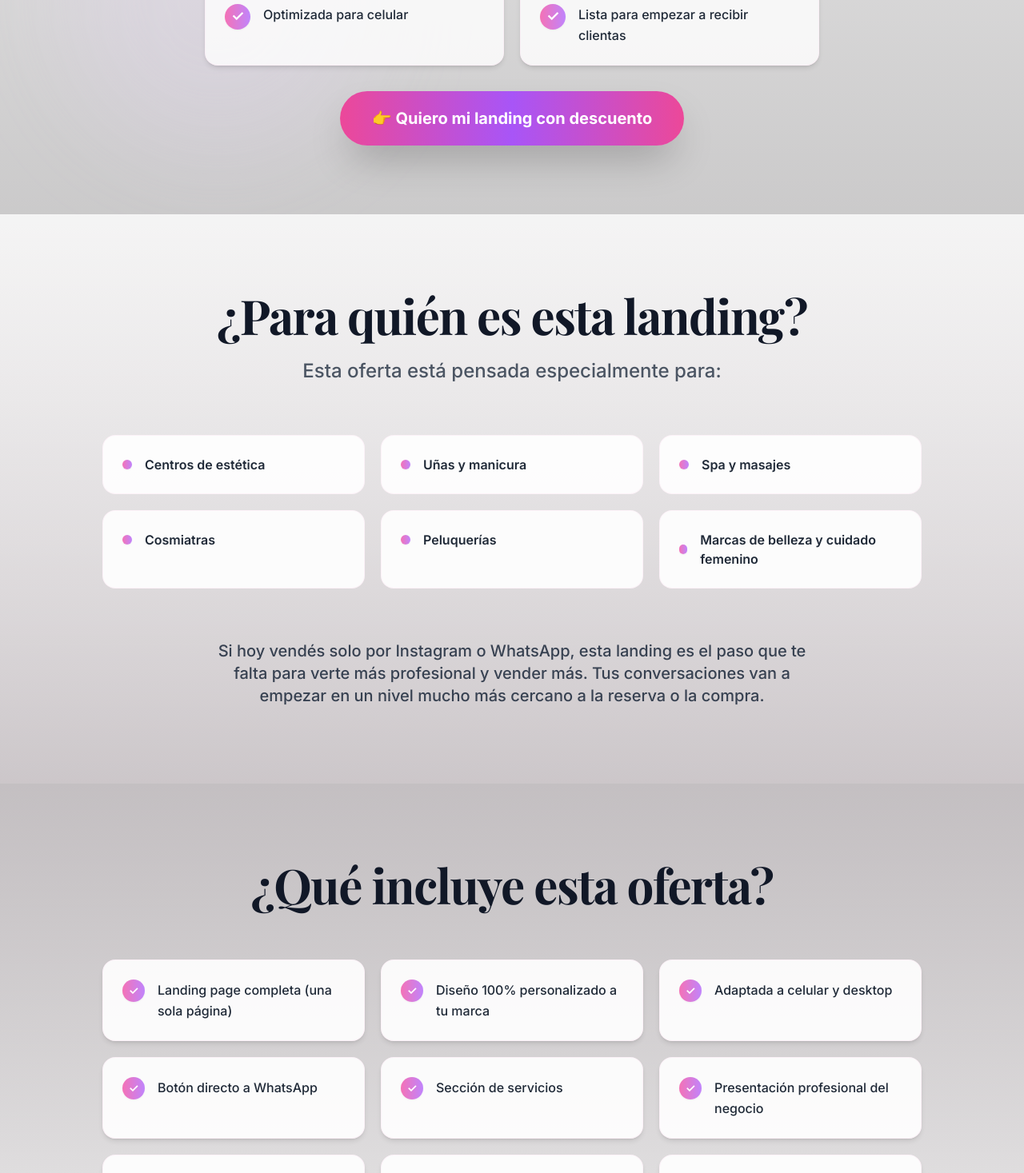
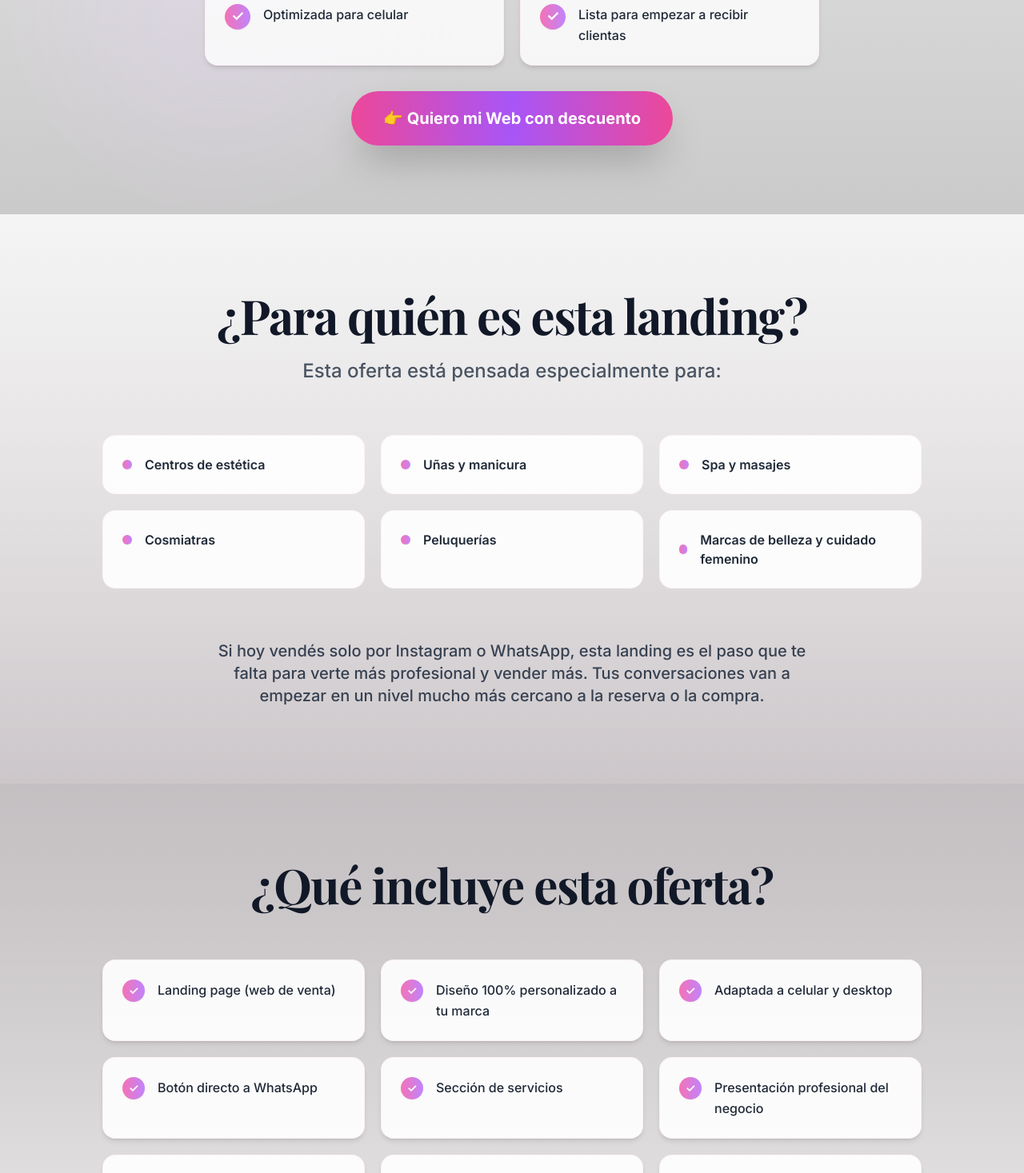
Before and after one commit to enzo369-htm/Portfolio-web, a Next.js app: page /oferta in a window 1280 px wide. Shown: the part 900-2367 px from the top of the page at 80% size. Built offline with nearby package versions, Linux system fonts and the light colour scheme; a web font is replaced by a local one.

Commit message:
Actualizar textos: cambiar 'landing' por 'Web', eliminar '(una sola página)', agregar '(web de venta)', actualizar textos de cierre

```diff
--- a/app/oferta/page.tsx
+++ b/app/oferta/page.tsx
@@ -159,7 +159,7 @@ export default function OfertaPage() {
             className="inline-block mt-16 px-10 py-5 bg-gradient-to-r from-pink-500 via-purple-500 to-pink-500 text-white text-lg md:text-xl font-bold rounded-full shadow-2xl hover:shadow-3xl transform hover:scale-105 transition-all duration-300 hover:from-pink-600 hover:via-purple-600 hover:to-pink-600 relative overflow-hidden group"
           >
             <span className="relative z-10 flex items-center gap-2">
-              👉 Quiero mi landing con descuento
+              👉 Quiero mi Web con descuento
             </span>
             <div className="absolute inset-0 bg-gradient-to-r from-pink-600 via-purple-600 to-pink-600 opacity-0 group-hover:opacity-100 transition-opacity duration-300"></div>
           </a>
@@ -218,7 +218,7 @@ export default function OfertaPage() {
 
           <div className="grid md:grid-cols-2 lg:grid-cols-3 gap-5 mb-16">
             {[
-              "Landing page completa (una sola página)",
+              "Landing page (web de venta)",
               "Diseño 100% personalizado a tu marca",
               "Adaptada a celular y desktop",
               "Botón directo a WhatsApp",
@@ -330,7 +330,7 @@ export default function OfertaPage() {
           </div>
 
           <p className="text-center text-xl md:text-2xl lg:text-3xl text-gray-800 font-bold max-w-4xl mx-auto p-8 bg-gradient-to-r from-pink-100/80 to-purple-100/80 backdrop-blur-sm rounded-2xl border border-pink-200/50 shadow-lg">
-            Pasás de "responder mensajes" a tener un sistema que vende solo.
+            Estas implementando un sistema de venta, no solo mensajes o videos
           </p>
         </div>
       </section>
@@ -368,7 +368,7 @@ export default function OfertaPage() {
           </div>
 
           <p className="text-center text-xl md:text-2xl text-gray-600 mt-16 font-semibold">
-            Simple, rápido y sin vueltas.
+            En un plazo de 3 dias tenes tu web funcionando
           </p>
         </div>
       </section>
```
